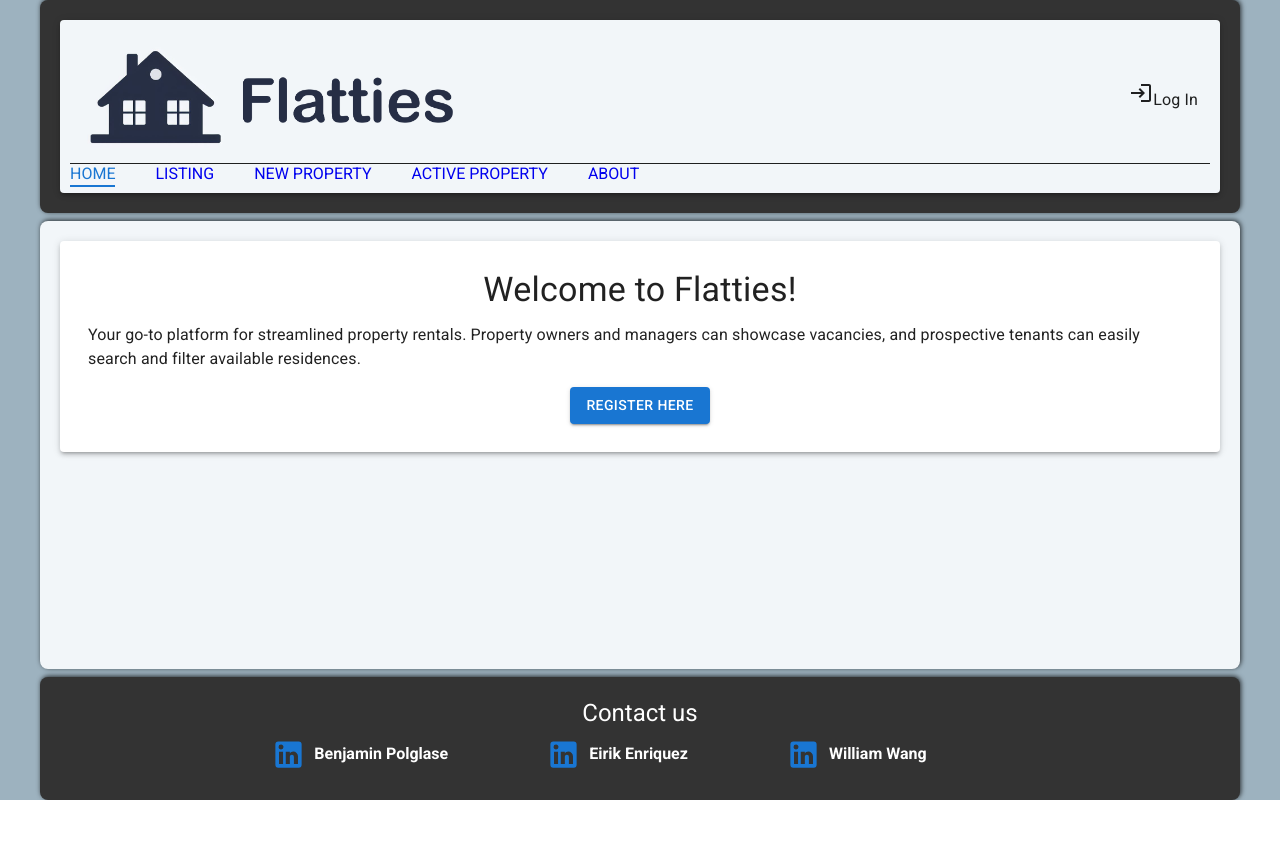
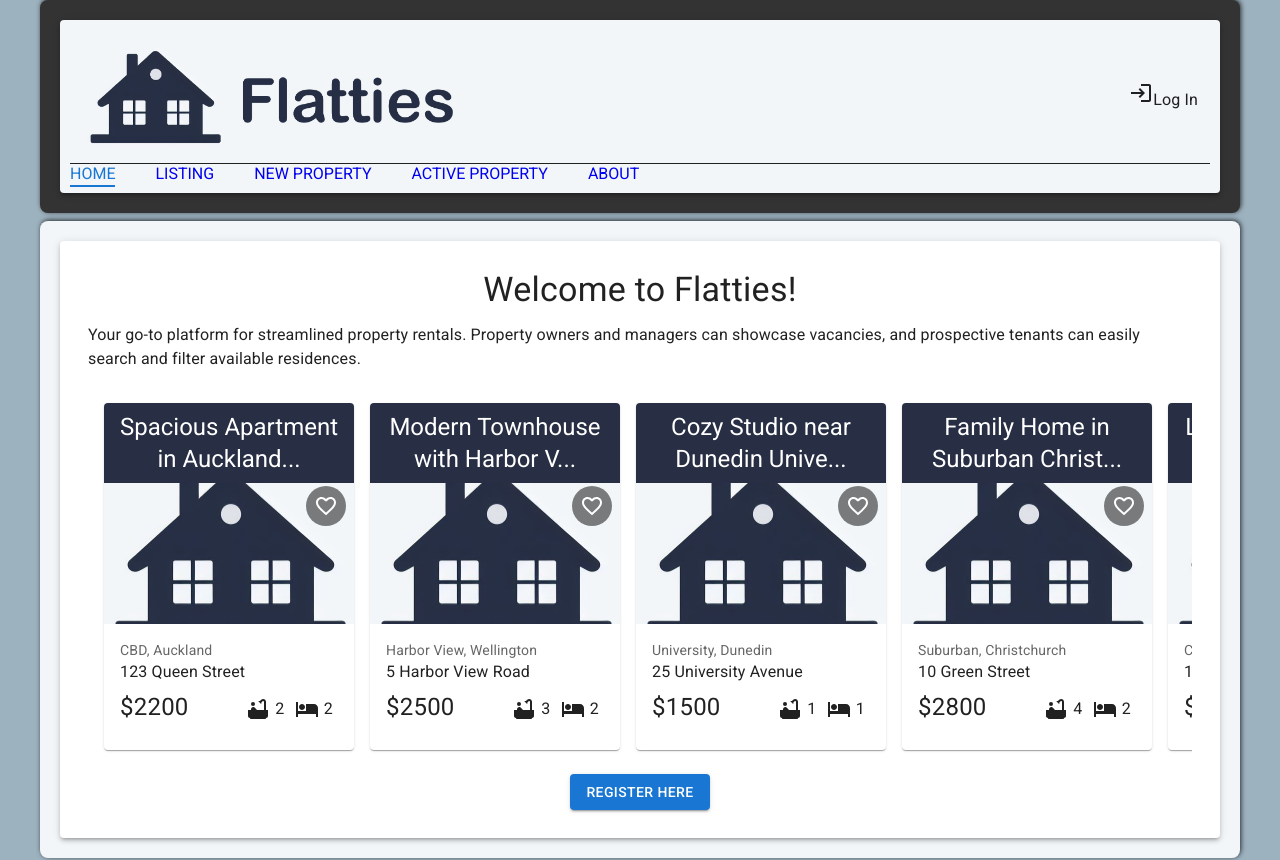
Before and after one commit to Puddle-Dev/Flatties, a React (Create React App) app in the folder flatties-frontend/: page / in a window 1280 px wide. Shown: the top 860 px of the page. Before the commit the page ends 800 px from the top, so only its background shows below. Built offline with nearby package versions, Linux system fonts and the light colour scheme.

Commit message:
Update home and listing card
added watchlist button to listing cards and used get to retrieve watchlist on homepage

```diff
--- a/flatties-frontend/src/pages/home/HomePage.tsx
+++ b/flatties-frontend/src/pages/home/HomePage.tsx
@@ -1,38 +1,46 @@
-import React, { useEffect } from "react";
+import React, { useEffect, useState } from "react";
 import { Typography, Button } from "@mui/material";
 import { Link } from "react-router-dom";
 import axios from "../../services/api";
 import useCookieManager from "../../services/cookies/cookieManager";
-import ScrollContainer from "./ScrollContainer";
+import ScrollContainer from "./ScrollContainer"; // Updated import
 import DummyData from "../listing/dummyData.json";
+
+// Assuming listings have a specific structure, you might want to define a more specific type
+interface Listing {
+  _id: string;
+  // Add other properties as needed
+}
 
 function HomePage() {
   const { getCookie } = useCookieManager();
   const token = getCookie("token");
   const userName = getCookie("userName");
+  const [userWatchList, setUserWatchList] = useState<Listing[]>([]);
 
   useEffect(() => {
+    const fetchData = async () => {
       if (token) {
-      console.log(token);
-      // Use Axios for the API call
-      axios
-        .get("http://localhost:4000/api/v1/user/profile", {
+        try {
+          const watchListResponse = await axios.get(
+            "/user/watchinglist",
+            {
               headers: {
                 "Content-Type": "application/json",
                 Authorization: `Bearer ${token}`,
               },
-        })
-        .then((response) => {
-          // Handle the response data
-          console.log(response.data);
-        })
-        .catch((error) => {
-          // Handle any errors
-          console.error("Error fetching user data", error);
-        });
-      console.log(userName);
             }
-  }, [token, userName]); // It's better to depend on `token` and `userName` directly
+          );
+          setUserWatchList(watchListResponse.data);
+          console.log("User watching list", watchListResponse.data);
+        } catch (error) {
+          console.error("Error fetching data", error);
+        }
+      }
+    };
+
+    fetchData();
+  }, [token, userName]);
 
   return (
     <div>
@@ -41,19 +49,21 @@ function HomePage() {
           <Typography variant="h4" gutterBottom>
             Welcome back {userName}! You are logged in.
           </Typography>
-          <ScrollContainer listings={DummyData} />
+          <ScrollContainer
+            listings={userWatchList.length > 0 ? userWatchList : DummyData}
+          />
         </div>
       ) : (
-        <div>
         <div style={{ padding: "20px", textAlign: "center" }}>
           <Typography variant="h4" gutterBottom>
             Welcome to Flatties!
           </Typography>
           <Typography variant="body1" paragraph>
             Your go-to platform for streamlined property rentals. Property
-              owners and managers can showcase vacancies, and prospective
-              tenants can easily search and filter available residences.
+            owners and managers can showcase vacancies, and prospective tenants
+            can easily search and filter available residences.
           </Typography>
+          <ScrollContainer listings={DummyData} />
           <Button
             variant="contained"
             color="primary"
@@ -63,7 +73,6 @@ function HomePage() {
             Register Here
           </Button>
         </div>
-        </div>
       )}
     </div>
   );
--- a/flatties-frontend/src/pages/home/ScrollContainer.tsx
+++ b/flatties-frontend/src/pages/home/ScrollContainer.tsx
@@ -2,7 +2,7 @@ import React from "react";
 import { Box } from "@mui/material";
 import ListingCard from "../listing/ListingCard"; // Adjust the import path as necessary
 
-const ListingsContainer: React.FC<{ listings: any[] }> = ({ listings }) => {
+const ScrollContainer: React.FC<{ listings: any[] }> = ({ listings }) => {
   return (
     <Box
       sx={{
@@ -33,4 +33,4 @@ const ListingsContainer: React.FC<{ listings: any[] }> = ({ listings }) => {
   );
 };
 
-export default ListingsContainer;
+export default ScrollContainer;
--- a/flatties-frontend/src/pages/listing/ListingCard.tsx
+++ b/flatties-frontend/src/pages/listing/ListingCard.tsx
@@ -1,4 +1,4 @@
-import React from "react";
+import React, { useState } from "react";
 import {
   Card,
   CardContent,
@@ -8,9 +8,10 @@ import {
   Grid,
   Box,
   CardActionArea,
+  IconButton,
+  Stack,
 } from "@mui/material";
-import { red } from "@mui/material/colors";
-import { Bathtub as BathroomIcon, Hotel as BedIcon } from "@mui/icons-material";
+import { Favorite as FavoriteIcon, FavoriteBorder as FavoriteBorderIcon, Bathtub as BathroomIcon, Hotel as BedIcon } from "@mui/icons-material";
 import flattieslogo from "../../assets/images/flatties-icon-logo.png";
 import { Link } from "react-router-dom";
 
@@ -26,8 +27,14 @@ interface DummyDataSchema {
 }
 
 const ListingCard = (data: DummyDataSchema) => {
+  const [isFavorite, setIsFavorite] = useState(false);
+
+  const toggleFavorite = () => {
+    setIsFavorite(!isFavorite);
+  };
+
   return (
-    <Card style={{ maxWidth: 345, minWidth: 250, maxHeight: 345, marginBottom: 8 }}>
+    <Card style={{ maxWidth: 345, minWidth: 250, position: 'relative', marginBottom: 8 }}> {/* Adjusted styles for positioning */}
       <CardActionArea component={Link} to={`/listing/${data._id}`}>
         <CardHeader
           title={data.listingTitle.length > 30
@@ -38,16 +45,18 @@ const ListingCard = (data: DummyDataSchema) => {
             color: "white",
             textAlign: "center",
             padding: "8px",
-            //whiteSpace: 'nowrap',
             overflow: 'hidden',
             textOverflow: 'ellipsis',
           }}
         />
-        <CardMedia
-          style={{ height: 0, paddingTop: "56.25%" }}
-          image={flattieslogo}
-          title="Property"
-        />
+        <Stack direction="row" justifyContent="space-between" alignItems="flex-start">
+          <CardMedia
+            style={{ height: 0, paddingTop: "56.25%", width: '100%' }}
+            image={flattieslogo}
+            title="Property"
+          />
+
+        </Stack>
         <CardContent>
           <Typography variant="body2" color="textSecondary" component="p">
             {data.suburb}, {data.city}
@@ -94,6 +103,22 @@ const ListingCard = (data: DummyDataSchema) => {
           </Grid>
         </CardContent>
       </CardActionArea>
+      <IconButton
+            onClick={toggleFavorite}
+            sx={{
+              position: 'absolute',
+              top: 75,
+              right: 0,
+              color: isFavorite ? 'red' : 'white', // Change color based on state
+              backgroundColor: 'rgba(0, 0, 0, 0.5)', // Semi-transparent background
+              margin: '8px', // Add some spacing from the corners
+              '&:hover': {
+                backgroundColor: 'rgba(0, 0, 0, 0.7)', // Darker on hover
+              },
+            }}
+          >
+            {isFavorite ? <FavoriteIcon /> : <FavoriteBorderIcon />}
+          </IconButton>
     </Card>
   );
 };
```
Lines whose indentation alone changed are shown as unchanged.
